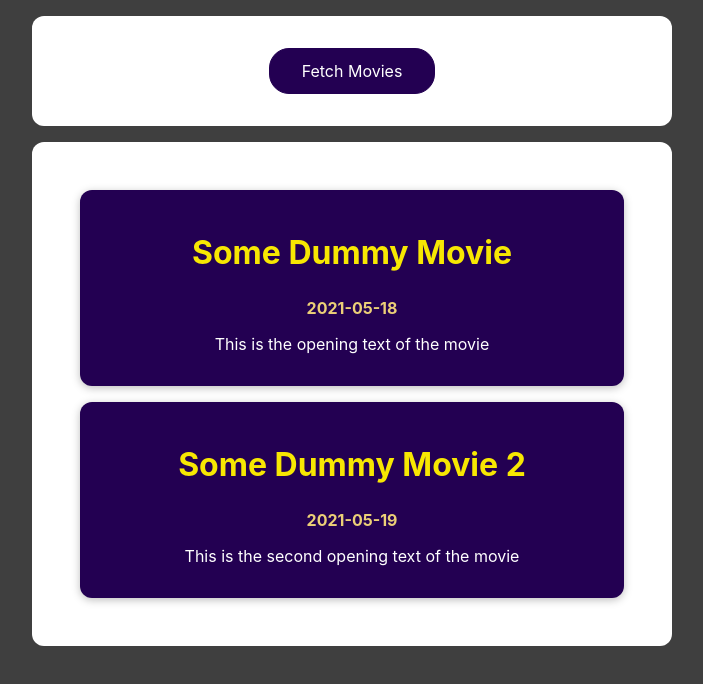
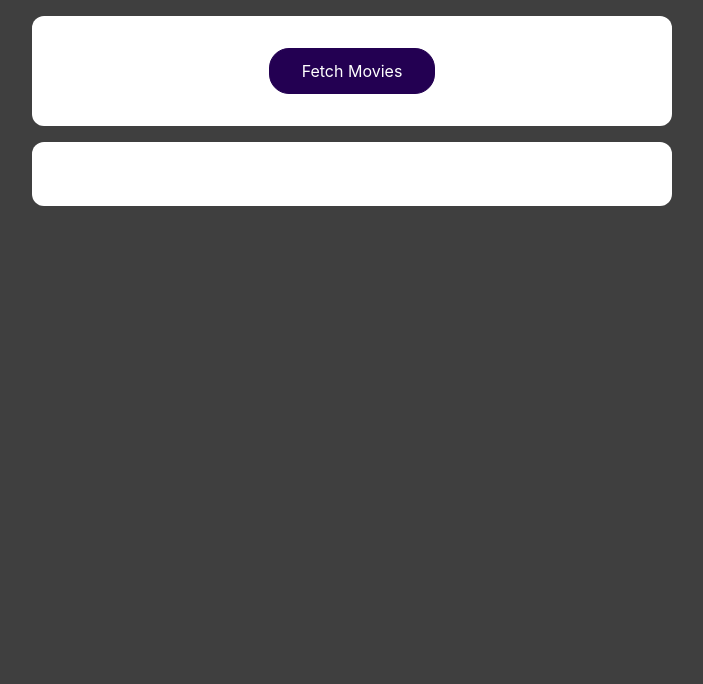
Before and after one commit to MdTasib/React-Complete-Guide, a React (Create React App) app: page / in a window 1280 px wide. Shown: the top 684 px of the page, without its empty margins (288-991 px from the left). Built offline with nearby package versions, Linux system fonts and the light colour scheme.

Commit message:
sending a get request

```diff
--- a/src/Module_14/Module_14.jsx
+++ b/src/Module_14/Module_14.jsx
@@ -1,30 +1,48 @@
-import { Fragment } from 'react';
+import { Fragment, useState } from 'react';
 import './Module_14.css';
 import MoviesList from './components/MoviesList';
 
 const Module_14 = () => {
-	const dummyMovies = [
-		{
-			id: 1,
-			title: 'Some Dummy Movie',
-			openingText: 'This is the opening text of the movie',
-			releaseDate: '2021-05-18',
-		},
-		{
-			id: 2,
-			title: 'Some Dummy Movie 2',
-			openingText: 'This is the second opening text of the movie',
-			releaseDate: '2021-05-19',
-		},
-	];
+	const [movies, setMovies] = useState([]);
+
+	function fetchMoviesHandler() {
+		fetch('https://swapi.dev/api/films')
+			.then(response => response.json())
+			.then(data => {
+				const transformedMovies = data.results.map(movieData => {
+					return {
+						id: movieData.episode_id,
+						title: movieData.title,
+						openingText: movieData.opening_crawl,
+						releaseDate: movieData.release_date,
+					};
+				});
+				setMovies(transformedMovies);
+			});
+	}
+
+	// const dummyMovies = [
+	// 	{
+	// 		id: 1,
+	// 		title: 'Some Dummy Movie',
+	// 		openingText: 'This is the opening text of the movie',
+	// 		releaseDate: '2021-05-18',
+	// 	},
+	// 	{
+	// 		id: 2,
+	// 		title: 'Some Dummy Movie 2',
+	// 		openingText: 'This is the second opening text of the movie',
+	// 		releaseDate: '2021-05-19',
+	// 	},
+	// ];
 
 	return (
 		<Fragment>
 			<section>
-				<button>Fetch Movies</button>
+				<button onClick={fetchMoviesHandler}>Fetch Movies</button>
 			</section>
 			<section>
-				<MoviesList movies={dummyMovies} />
+				<MoviesList movies={movies} />
 			</section>
 		</Fragment>
 	);
```
